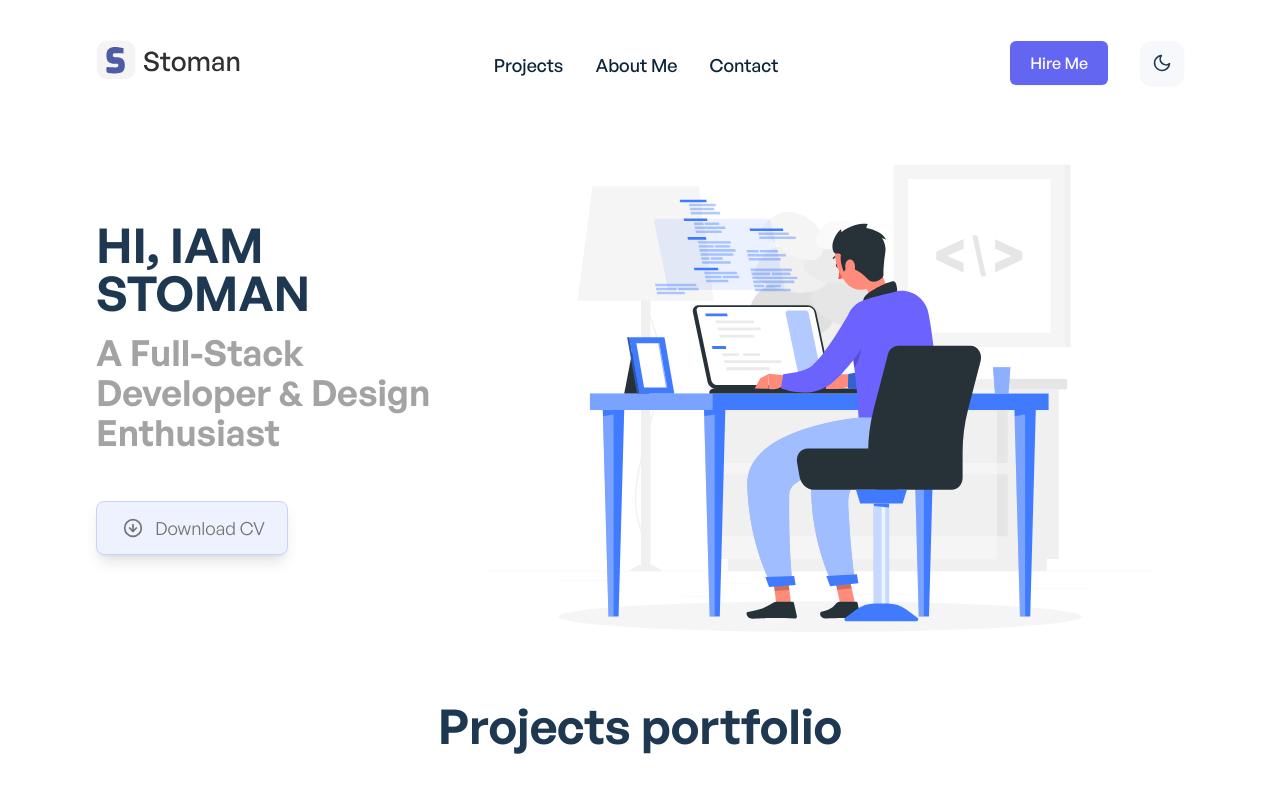
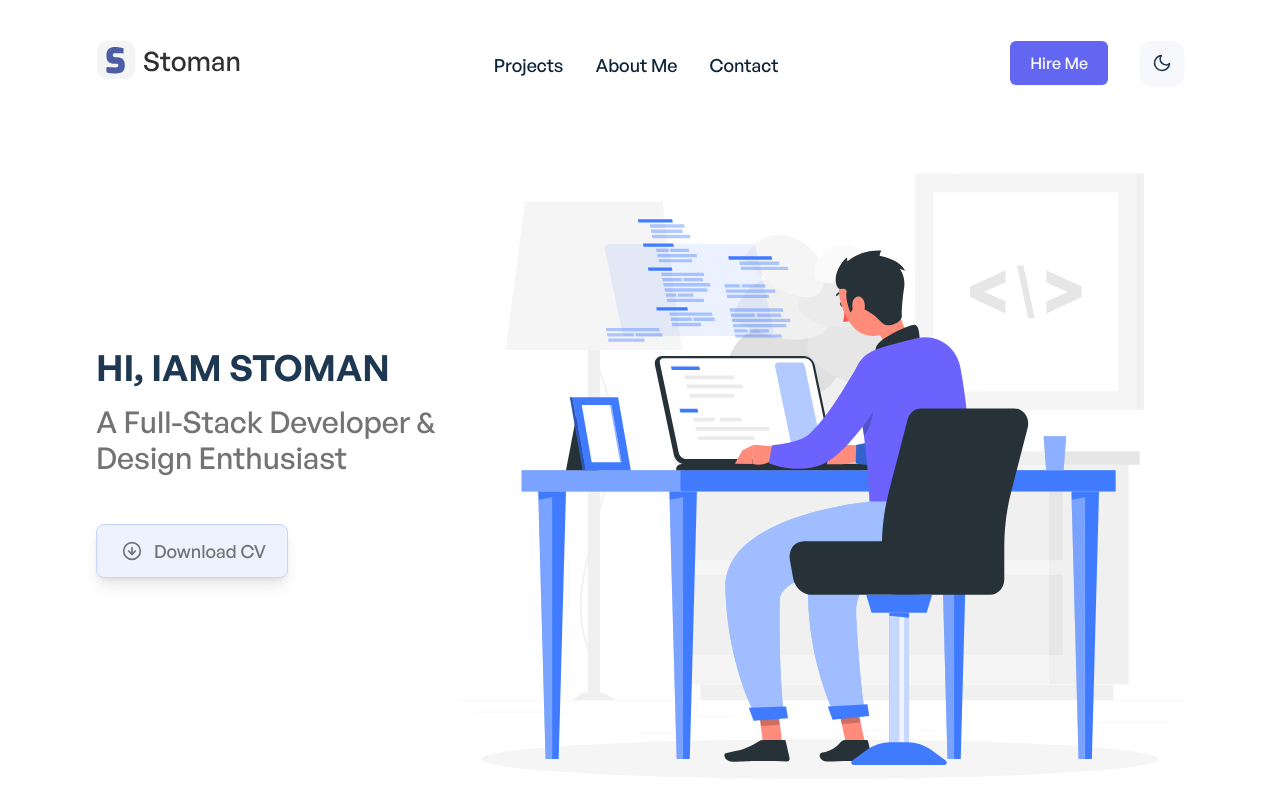
Before and after one commit to Hornet-Developer/Portfolio-Next.js, a Next.js app: page / in a window 1280 px wide. Shown: the top 800 px of the page. Built offline with nearby package versions, Linux system fonts and the light colour scheme.

Commit message:
Banner fonts transition and img

```diff
--- a/components/shared/AppBanner.js
+++ b/components/shared/AppBanner.js
@@ -22,7 +22,7 @@ function AppBanner() {
 						duration: 0.9,
 						delay: 0.1,
 					}}
-					className="text-2xl lg:text-4xl xl:text-5xl text-center sm:text-left font-semibold text-ternary-dark dark:text-primary-light uppercase"
+					className="font-general-semibold text-2xl lg:text-3xl xl:text-4xl text-center sm:text-left text-ternary-dark dark:text-primary-light uppercase"
 				>
 					Hi, Iam Stoman
 				</motion.h1>
@@ -34,7 +34,7 @@ function AppBanner() {
 						duration: 0.9,
 						delay: 0.2,
 					}}
-					className="mt-4 text-lg sm:text-xl lg:text-3xl xl:text-4xl text-center sm:text-left font-semibold leading-none text-gray-400"
+					className="font-general-medium mt-4 text-lg md:text-xl lg:text-2xl xl:text-3xl text-center sm:text-left leading-normal text-gray-500 dark:text-gray-200"
 				>
 					A Full-Stack Developer & Design Enthusiast
 				</motion.p>
@@ -51,11 +51,13 @@ function AppBanner() {
 					<a
 						download="Stoman-Resume.pdf"
 						href="/files/Stoman-Resume.pdf"
-						className="flex justify-center items-center w-36 sm:w-48 mt-12 mb-6 sm:mb-0 text-lg border border-indigo-200 dark:border-ternary-dark py-2.5 sm:py-3 shadow-lg rounded-lg bg-indigo-50 focus:ring-1 focus:ring-indigo-900 hover:bg-indigo-500 text-gray-500 hover:text-white"
+						className="font-general-medium flex justify-center items-center w-36 sm:w-48 mt-12 mb-6 sm:mb-0 text-lg border border-indigo-200 dark:border-ternary-dark py-2.5 sm:py-3 shadow-lg rounded-lg bg-indigo-50 focus:ring-1 focus:ring-indigo-900 hover:bg-indigo-500 text-gray-500 hover:text-white duration-500"
 						aria-label="Download Resume"
 					>
-						<FiArrowDownCircle className="ml-0 sm:ml-1 mr-2 sm:mr-3 h-5 w-5 sn:w-6 sm:h-6"></FiArrowDownCircle>
-						<span className="text-sm sm:text-lg">Download CV</span>
+						<FiArrowDownCircle className="ml-0 sm:ml-1 mr-2 sm:mr-3 h-5 w-5 sn:w-6 sm:h-6 duration-100"></FiArrowDownCircle>
+						<span className="text-sm sm:text-lg duration-100">
+							Download CV
+						</span>
 					</a>
 				</motion.div>
 			</div>
@@ -65,9 +67,7 @@ function AppBanner() {
 				transition={{ ease: 'easeInOut', duration: 0.9, delay: 0.2 }}
 				className="w-full sm:w-2/3 text-right float-right mt-8 sm:mt-0"
 			>
-				<Image
-					width={100}
-					height={70}
+				<img
 					layout="responsive"
 					src={
 						activeTheme === 'dark'
--- a/pages/contact.js
+++ b/pages/contact.js
@@ -19,6 +19,7 @@ function contact() {
 				className="container mx-auto flex flex-col-reverse lg:flex-row py-5 lg:py-10 lg:mt-5"
 			>
 				<ContactForm />
+
 				<ContactDetails />
 			</motion.div>
 		</div>
--- a/pages/index.js
+++ b/pages/index.js
@@ -8,6 +8,7 @@ export default function Home() {
 	return (
 		<div className="container mx-auto">
 			<PagesMetaHead title="Home" />
+
 			<AppBanner />
 
 			<ProjectsGrid />
```
